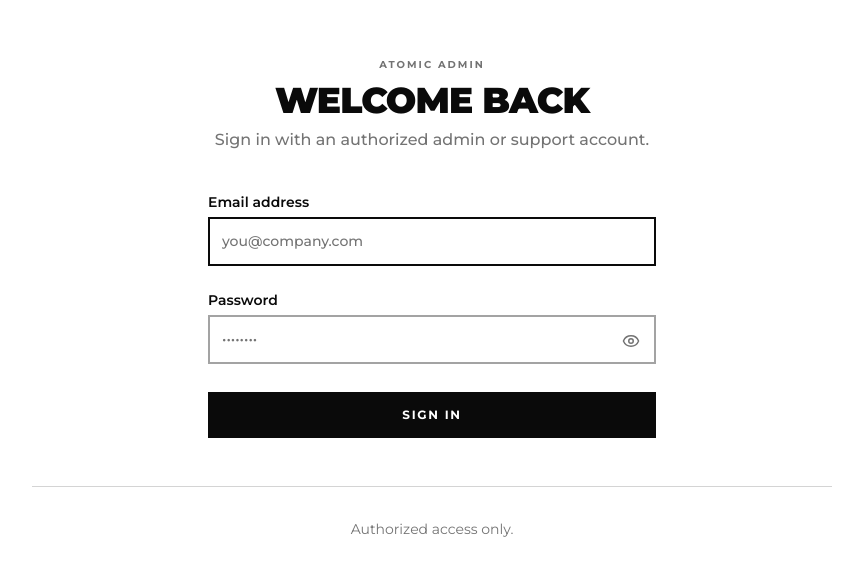
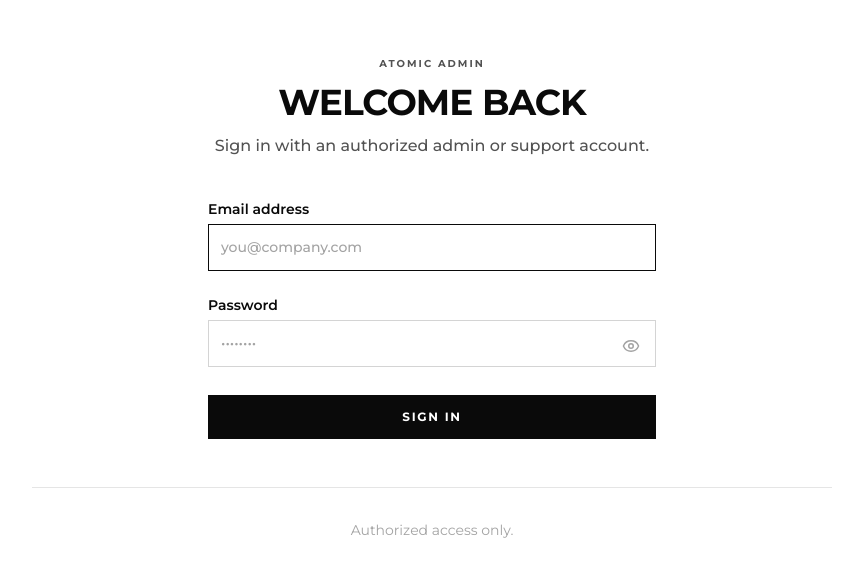
Before and after one commit to varletint/admin-atomic-vault, a React (Vite) app: page /login in a window 1280 px wide. Shown: the part 102-678 px from the top of the page, without its empty margins (208-1071 px from the left). Built offline with nearby package versions, Linux system fonts and the light colour scheme; no server answers.

Commit message:
update: src/index.css

```diff
--- a/src/index.css
+++ b/src/index.css
@@ -1,7 +1,13 @@
-@import "tailwindcss";
+@import 'tailwindcss';
+
+/* ─────────────────────────────────────────────────
+   Design System — Monochrome (White & Black)
+   Font: Montserrat | Edges: Sharp (0 radius)
+   Synced with storefront (atomic-oder)
+   ───────────────────────────────────────────────── */
 
 @theme {
-  --font-sans: "Montserrat", ui-sans-serif, system-ui, sans-serif;
+  --font-sans: 'Montserrat', ui-sans-serif, system-ui, sans-serif;
 
   --color-admin-bg: #ebebeb;
   --color-admin-surface: #ffffff;
@@ -25,8 +31,10 @@
   --radius: 0;
 }
 
-/* Semantic tokens (same pattern as storefront / atomic-oder) */
+/* ── Semantic Tokens (synced with storefront) ──── */
 :root {
+  /* ── Neutrals ──────────────────────────────────── */
+  --white: #ffffff;
   --gray-50: #fafafa;
   --gray-100: #f5f5f5;
   --gray-200: #e5e5e5;
@@ -34,42 +42,101 @@
   --gray-400: #a3a3a3;
   --gray-500: #737373;
   --gray-600: #525252;
+  --gray-700: #404040;
   --gray-800: #262626;
+  --gray-900: #171717;
   --black: #0a0a0a;
 
-  /* --color-bg: #ebebeb; */
-  --color-bg: #ffffff;
+  /* ── Semantic Tokens ───────────────────────────── */
+  --color-bg: var(--white);
   --color-bg-subtle: var(--gray-50);
   --color-bg-muted: var(--gray-100);
   --color-bg-inverse: var(--black);
 
-  --color-text: var(--gray-800);
+  --color-text: var(--gray-600);
   --color-text-heading: var(--black);
-  --color-text-muted: var(--gray-500);
-  --color-text-inverse: #ffffff;
+  --color-text-muted: var(--gray-400);
+  --color-text-inverse: var(--white);
 
-  --color-border: var(--gray-300);
-  --color-border-strong: var(--gray-400);
+  --color-border: var(--gray-200);
+  --color-border-strong: var(--gray-300);
 
   --color-accent: var(--black);
   --color-accent-hover: var(--gray-800);
+  --color-accent-subtle: var(--gray-100);
 
-  --color-error: var(--black);
-  --color-error-bg: var(--gray-100);
+  /* ── Feedback ──────────────────────────────────── */
+  --color-success: #16a34a;
+  --color-success-bg: #f0fdf4;
+  --color-error: #dc2626;
+  --color-error-bg: #fef2f2;
+  --color-warning: #ca8a04;
+  --color-warning-bg: #fefce8;
+  --color-info: #2563eb;
+  --color-info-bg: #eff6ff;
+
+  /* ── Typography ────────────────────────────────── */
+  --font-sans: 'Montserrat', system-ui, -apple-system, sans-serif;
+  --font-mono: 'JetBrains Mono', ui-monospace, Consolas, monospace;
 
   --text-xs: 0.75rem;
   --text-sm: 0.875rem;
+  --text-base: 1rem;
+  --text-lg: 1.125rem;
+  --text-xl: 1.25rem;
+  --text-2xl: 1.5rem;
+  --text-3xl: 1.875rem;
+  --text-4xl: 2.25rem;
+  --text-5xl: 3rem;
 
+  --leading-tight: 1.25;
+  --leading-normal: 1.5;
+  --leading-relaxed: 1.625;
+
+  --tracking-tight: -0.025em;
+  --tracking-normal: 0;
+  --tracking-wide: 0.025em;
+
+  /* ── Spacing ───────────────────────────────────── */
   --space-1: 0.25rem;
   --space-2: 0.5rem;
   --space-3: 0.75rem;
   --space-4: 1rem;
+  --space-5: 1.25rem;
   --space-6: 1.5rem;
+  --space-8: 2rem;
+  --space-10: 2.5rem;
+  --space-12: 3rem;
+  --space-16: 4rem;
+  --space-20: 5rem;
 
+  /* ── Shadows ───────────────────────────────────── */
+  --shadow-sm: 0 1px 2px 0 rgba(0, 0, 0, 0.05);
+  --shadow-md: 0 4px 6px -1px rgba(0, 0, 0, 0.1), 0 2px 4px -2px rgba(0, 0, 0, 0.1);
+  --shadow-lg: 0 10px 15px -3px rgba(0, 0, 0, 0.1), 0 4px 6px -4px rgba(0, 0, 0, 0.1);
+  --shadow-xl: 0 20px 25px -5px rgba(0, 0, 0, 0.1), 0 8px 10px -6px rgba(0, 0, 0, 0.1);
+
+  /* ── Transitions ───────────────────────────────── */
   --duration-fast: 150ms;
+  --duration-base: 200ms;
+  --duration-slow: 300ms;
   --ease-default: cubic-bezier(0.4, 0, 0.2, 1);
+  --ease-in: cubic-bezier(0.4, 0, 1, 1);
+  --ease-out: cubic-bezier(0, 0, 0.2, 1);
+
+  /* ── Layout ────────────────────────────────────── */
+  --max-width: 1200px;
+  --max-width-sm: 640px;
+  --max-width-md: 768px;
+  --max-width-lg: 1024px;
+
+  /* ── Radii — all 0 (sharp edges) ───────────────── */
+  --radius: 0;
 }
 
+/* ─────────────────────────────────────────────────
+   Base Reset & Typography
+   ───────────────────────────────────────────────── */
 @layer base {
   html,
   body,
@@ -97,7 +164,119 @@
   }
 }
 
-/* ── Form primitives (Input / Button components) ─────────────────── */
+/* ── Headings ────────────────────────────────────── */
+h1,
+h2,
+h3,
+h4,
+h5,
+h6 {
+  font-family: var(--font-sans);
+  font-weight: 700;
+  color: var(--color-text-heading);
+  line-height: var(--leading-tight);
+  letter-spacing: var(--tracking-tight);
+}
+
+h1 {
+  font-size: var(--text-4xl);
+}
+h2 {
+  font-size: var(--text-3xl);
+}
+h3 {
+  font-size: var(--text-2xl);
+}
+h4 {
+  font-size: var(--text-xl);
+}
+h5 {
+  font-size: var(--text-lg);
+}
+h6 {
+  font-size: var(--text-base);
+  font-weight: 600;
+}
+
+/* ── Mobile Headings ─────────────────────────────── */
+@media (max-width: 768px) {
+  h1 {
+    font-size: var(--text-2xl);
+  }
+  h2 {
+    font-size: var(--text-xl);
+  }
+  h3 {
+    font-size: var(--text-lg);
+  }
+  h4 {
+    font-size: var(--text-base);
+  }
+}
+
+/* ── Body Text ───────────────────────────────────── */
+p {
+  color: var(--color-text);
+  line-height: var(--leading-relaxed);
+}
+
+small {
+  font-size: var(--text-sm);
+  color: var(--color-text-muted);
+}
+
+/* ── Links ───────────────────────────────────────── */
+a {
+  color: var(--color-text-heading);
+  text-decoration: underline;
+  text-underline-offset: 2px;
+  transition: color var(--duration-fast) var(--ease-default);
+}
+
+a:hover {
+  color: var(--color-accent-hover);
+}
+
+/* ── Code ────────────────────────────────────────── */
+code {
+  font-family: var(--font-mono);
+  font-size: var(--text-sm);
+  padding: var(--space-1) var(--space-2);
+  background: var(--color-bg-muted);
+  border-radius: var(--radius);
+}
+
+/* ── Images ──────────────────────────────────────── */
+img,
+svg {
+  display: block;
+  max-width: 100%;
+  height: auto;
+}
+
+/* ── Buttons base ────────────────────────────────── */
+button {
+  cursor: pointer;
+  border: none;
+  background: none;
+}
+
+/* ── Utility: Divider ────────────────────────────── */
+hr {
+  border: none;
+  border-top: 1px solid var(--color-border);
+  margin: var(--space-8) 0;
+}
+
+/* ── Utility: Container ──────────────────────────── */
+.container {
+  width: 100%;
+  max-width: var(--max-width);
+  margin-inline: auto;
+  padding-inline: var(--space-6);
+}
+
+/* ── Form primitives (Input / Button components) ── */
 .input-group {
   display: flex;
   flex-direction: column;
@@ -114,7 +293,7 @@
 .input-field {
   width: 100%;
   padding: var(--space-3);
-  border: 2px solid var(--color-border-strong);
+  border: 1px solid var(--color-border-strong);
   background: transparent;
   color: var(--color-text-heading);
   font-size: var(--text-sm);
@@ -132,23 +311,20 @@
 }
 
 .input-error {
-  border-color: var(--color-text-heading);
+  border-color: var(--color-error);
 }
 
 .input-error:focus {
-  border-color: var(--color-text-heading);
+  border-color: var(--color-error);
 }
 
 .input-error-text {
-  display: block;
-  margin-top: var(--space-2);
-  padding-left: var(--space-3);
-  border-left: 2px solid var(--color-text-heading);
   font-size: var(--text-xs);
-  font-weight: 600;
-  color: var(--color-text-heading);
+  color: var(--color-error);
+  margin-top: 2px;
 }
 
+/* ── Buttons ─────────────────────────────────────── */
 .btn {
   display: inline-flex;
   align-items: center;
@@ -164,7 +340,7 @@
     color var(--duration-fast) var(--ease-default),
     border-color var(--duration-fast) var(--ease-default);
   border-radius: var(--radius);
-  border: 2px solid transparent;
+  border: 1px solid transparent;
 }
 
 .btn:disabled {
@@ -206,6 +382,7 @@
   color: var(--color-text-heading);
 }
 
+/* ── Animations ──────────────────────────────────── */
 @keyframes spin {
   to {
     transform: rotate(360deg);
@@ -214,6 +391,55 @@
 
 .animate-spin {
   animation: spin 1s linear infinite;
+}
+
+@keyframes fadeIn {
+  from {
+    opacity: 0;
+    transform: translateY(10px);
+  }
+  to {
+    opacity: 1;
+    transform: translateY(0);
+  }
+}
+.animate-fadeIn {
+  animation: fadeIn 0.3s ease-out;
+}
+
+@keyframes slideInRight {
+  from {
+    opacity: 0;
+    transform: translateX(30px);
+  }
+  to {
+    opacity: 1;
+    transform: translateX(0);
+  }
+}
+
+@keyframes slideInLeft {
+  from {
+    opacity: 0;
+    transform: translateX(-30px);
+  }
+  to {
+    opacity: 1;
+    transform: translateX(0);
+  }
+}
+
+.animate-slideInRight {
+  animation: slideInRight 0.3s var(--ease-out);
+}
+
+.animate-slideInLeft {
+  animation: slideInLeft 0.3s var(--ease-out);
+}
+
+/* ── Password Field Toggle ───────────────────────── */
+.pw-field-wrapper {
+  position: relative;
 }
 
 .pw-field-wrapper .input-group {
@@ -226,3 +452,46 @@
   background: none;
   border: none;
 }
+
+/* ─────────────────────────────────────────────────
+   Admin Sidebar Layout
+   ───────────────────────────────────────────────── */
+.admin-sidebar {
+  display: flex;
+  width: 15rem;
+  flex-shrink: 0;
+  flex-direction: column;
+  border-right: 1px solid var(--color-border);
+  background: var(--white);
+}
+
+/* Mobile: sidebar off-screen by default, slides in */
+@media (max-width: 767px) {
+  .admin-sidebar {
+    position: fixed;
+    inset: 0;
+    z-index: 60;
+    width: 280px;
+    transform: translateX(-100%);
+    transition: transform var(--duration-slow) var(--ease-out);
+  }
+
+  .admin-sidebar--open {
+    transform: translateX(0);
+  }
+}
+
+/* Backdrop overlay for mobile sidebar */
+.admin-sidebar-backdrop {
+  display: none;
+}
+
+@media (max-width: 767px) {
+  .admin-sidebar-backdrop {
+    display: block;
+    position: fixed;
+    inset: 0;
+    z-index: 55;
+    background: rgba(0, 0, 0, 0.4);
+  }
+}
```
